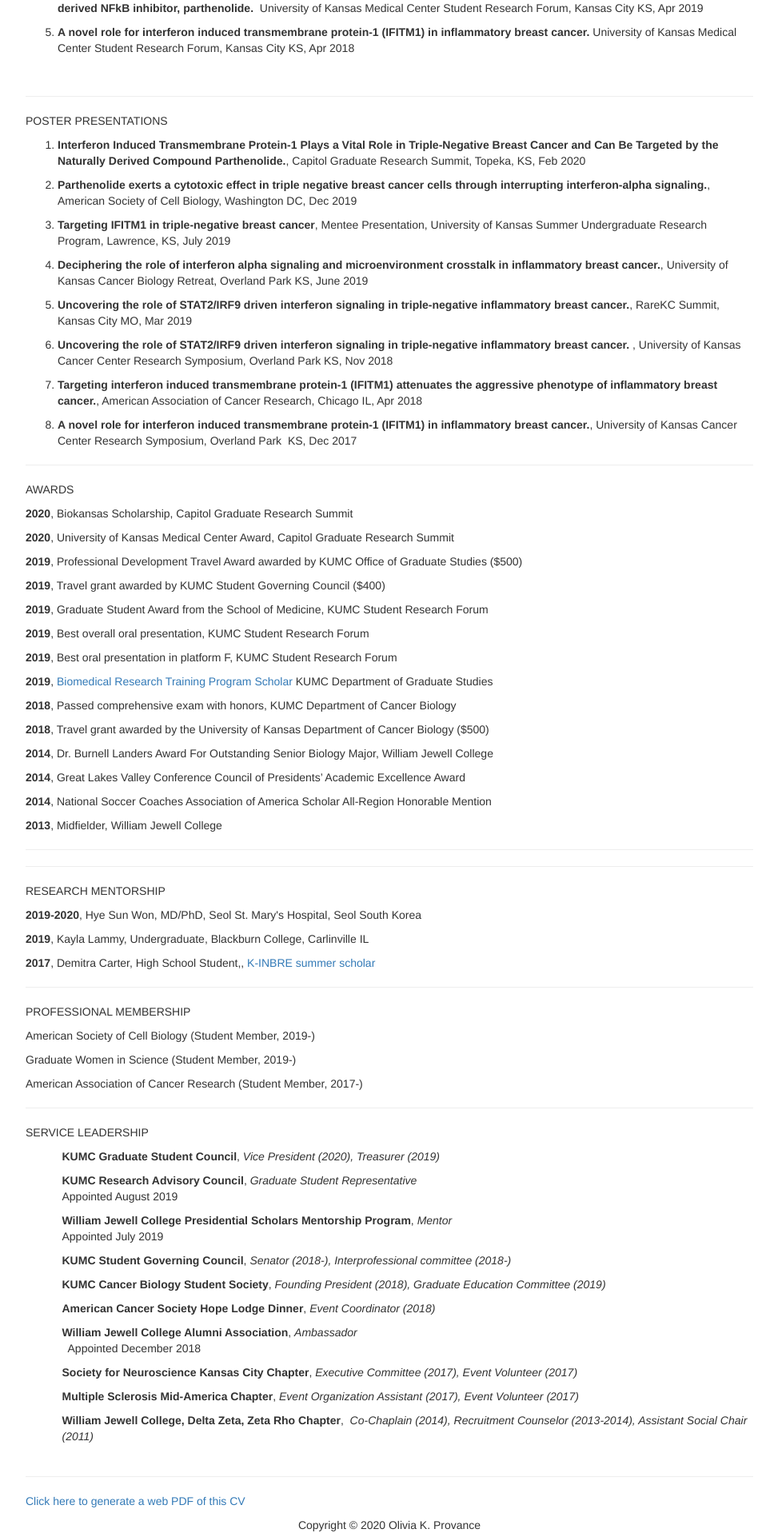
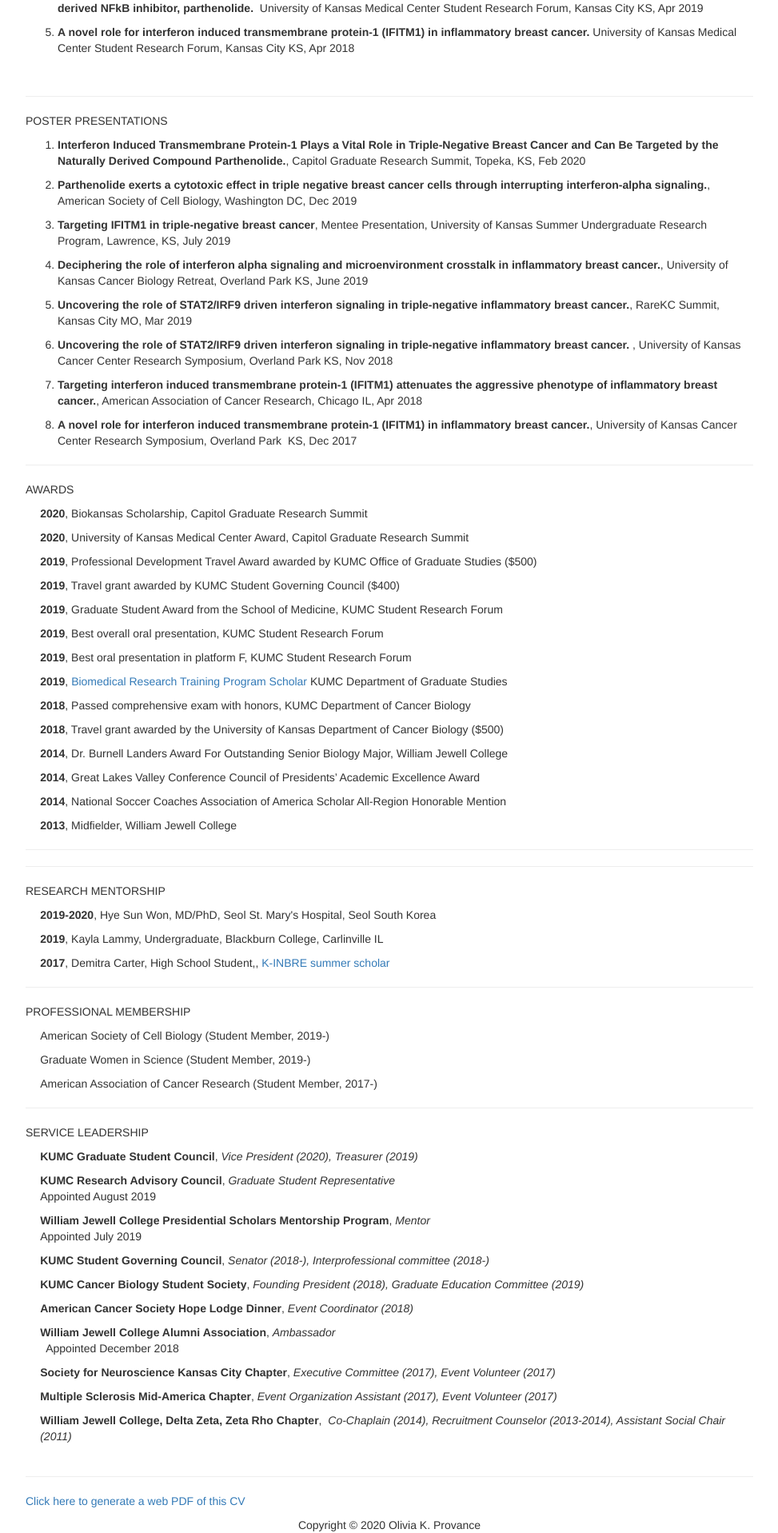
Before and after one commit to livprovance/oliviaprovance.github.io, a Jekyll site: the page CV/index.html, which Jekyll copies as it is, in a window 1280 px wide. Shown: the part 1588-3505 px from the top of the page at 80% size, without its empty margins (153-1126 px from the left). Built offline with Jekyll 4.4.1, drawn with Linux system fonts in a browser that asks for light colours.

Commit message:
Update index.html

```diff
--- a/CV/index.html
+++ b/CV/index.html
@@ -460,49 +460,49 @@ Advisor: <a href="https://bioengr.ku.edu/jessie-huisinga">Jessie Huisinga, PhD</
 </ol>
 <hr />
 <p>AWARDS</p>
-<p><strong>2020</strong>, Biokansas Scholarship, Capitol Graduate Research Summit</p>
-<p><strong>2020</strong>, University of Kansas Medical Center Award, Capitol Graduate Research Summit</p>
-<p><strong>2019</strong>, Professional Development Travel Award awarded by KUMC Office of Graduate Studies ($500)</p>
-<p><strong>2019</strong>, Travel grant awarded by KUMC Student Governing Council ($400)</p>
-<p><strong>2019</strong>, Graduate Student Award from the School of Medicine, KUMC Student Research Forum</p>
-<p><strong>2019</strong>, Best overall oral presentation, KUMC Student Research Forum</p>
-<p><strong>2019</strong>, Best oral presentation in platform F, KUMC Student Research Forum</p>
-<p><strong>2019</strong>, <a href="http://www.kumc.edu/brtp.html">Biomedical Research Training Program Scholar</a> KUMC Department of Graduate Studies </p>
-<p><strong>2018</strong>, Passed comprehensive exam with honors, KUMC Department of Cancer Biology</p>
-<p><strong>2018</strong>, Travel grant awarded by the University of Kansas Department of Cancer Biology ($500)</p>
-<p><strong>2014</strong>, Dr. Burnell Landers Award For Outstanding Senior Biology Major, William Jewell College</p>
-<p><strong>2014</strong>, Great Lakes Valley Conference Council of Presidents’ Academic Excellence Award</p>
-<p><strong>2014</strong>, National Soccer Coaches Association of America Scholar All-Region Honorable Mention</p>
-<p><strong>2013</strong>, Midfielder, William Jewell College</p>
+<p style="margin-left:2%;"><strong>2020</strong>, Biokansas Scholarship, Capitol Graduate Research Summit</p>
+<p style="margin-left:2%;"><strong>2020</strong>, University of Kansas Medical Center Award, Capitol Graduate Research Summit</p>
+<p style="margin-left:2%;"><strong>2019</strong>, Professional Development Travel Award awarded by KUMC Office of Graduate Studies ($500)</p>
+<p style="margin-left:2%;"><strong>2019</strong>, Travel grant awarded by KUMC Student Governing Council ($400)</p>
+<p style="margin-left:2%;"><strong>2019</strong>, Graduate Student Award from the School of Medicine, KUMC Student Research Forum</p>
+<p style="margin-left:2%;"><strong>2019</strong>, Best overall oral presentation, KUMC Student Research Forum</p>
+<p style="margin-left:2%;"><strong>2019</strong>, Best oral presentation in platform F, KUMC Student Research Forum</p>
+<p style="margin-left:2%;"><strong>2019</strong>, <a href="http://www.kumc.edu/brtp.html">Biomedical Research Training Program Scholar</a> KUMC Department of Graduate Studies </p>
+<p style="margin-left:2%;"><strong>2018</strong>, Passed comprehensive exam with honors, KUMC Department of Cancer Biology</p>
+<p style="margin-left:2%;"><strong>2018</strong>, Travel grant awarded by the University of Kansas Department of Cancer Biology ($500)</p>
+<p style="margin-left:2%;"><strong>2014</strong>, Dr. Burnell Landers Award For Outstanding Senior Biology Major, William Jewell College</p>
+<p style="margin-left:2%;"><strong>2014</strong>, Great Lakes Valley Conference Council of Presidents’ Academic Excellence Award</p>
+<p style="margin-left:2%;"><strong>2014</strong>, National Soccer Coaches Association of America Scholar All-Region Honorable Mention</p>
+<p style="margin-left:2%;"><strong>2013</strong>, Midfielder, William Jewell College</p>
 <hr />
 </ol>
 <hr />
 <p>RESEARCH MENTORSHIP</p>
-<p><strong>2019-2020</strong>, Hye Sun Won, MD/PhD, Seol St. Mary's Hospital, Seol South Korea </p>
-<p><strong>2019</strong>, Kayla Lammy, Undergraduate, Blackburn College, Carlinville IL</p>
-<p><strong>2017</strong>, Demitra Carter, High School Student,, <a href="https://www.k-inbre.org"> K-INBRE summer scholar </a></p>
+<p style="margin-left:2%;"><strong>2019-2020</strong>, Hye Sun Won, MD/PhD, Seol St. Mary's Hospital, Seol South Korea </p>
+<p style="margin-left:2%;"><strong>2019</strong>, Kayla Lammy, Undergraduate, Blackburn College, Carlinville IL</p>
+<p style="margin-left:2%;"><strong>2017</strong>, Demitra Carter, High School Student,, <a href="https://www.k-inbre.org"> K-INBRE summer scholar </a></p>
 
 <hr />
 <p>PROFESSIONAL MEMBERSHIP</p>
-<p>American Society of Cell Biology (Student Member, 2019-)</p>
-<p>Graduate Women in Science (Student Member, 2019-)</p>
-<p>American Association of Cancer Research (Student Member, 2017-)</p>
+<p style="margin-left:2%;">American Society of Cell Biology (Student Member, 2019-)</p>
+<p style="margin-left:2%;">Graduate Women in Science (Student Member, 2019-)</p>
+<p style="margin-left:2%;">American Association of Cancer Research (Student Member, 2017-)</p>
 <hr />
 
 <p>SERVICE LEADERSHIP</p>
-<p style="margin-left:5%;"><strong>KUMC Graduate Student Council</strong>, <em> Vice President (2020), Treasurer (2019)</em></p>
-<p style="margin-left:5%;"><strong>KUMC Research Advisory Council</strong>, <em> Graduate Student Representative</em><br />
+<p style="margin-left:2%;"><strong>KUMC Graduate Student Council</strong>, <em> Vice President (2020), Treasurer (2019)</em></p>
+<p style="margin-left:2%;"><strong>KUMC Research Advisory Council</strong>, <em> Graduate Student Representative</em><br />
 Appointed August 2019</p>
-<p style="margin-left:5%;"><strong>William Jewell College Presidential Scholars Mentorship Program</strong>, <em>Mentor</em><br />
+<p style="margin-left:2%;"><strong>William Jewell College Presidential Scholars Mentorship Program</strong>, <em>Mentor</em><br />
 Appointed July 2019</p>
-<p style="margin-left:5%;"><strong>KUMC Student Governing Council</strong>, <em>Senator (2018-), Interprofessional committee (2018-)</em></p>
-<p style="margin-left:5%;"><strong>KUMC Cancer Biology Student Society</strong>, <em>Founding President (2018), Graduate Education Committee (2019)</em></p>
-<p style="margin-left:5%;"><strong>American Cancer Society Hope Lodge Dinner</strong>, <em>Event Coordinator (2018)</em></p>
-<p style="margin-left:5%;"><strong>William Jewell College Alumni Association</strong>, <em>Ambassador</em><br />
+<p style="margin-left:2%;"><strong>KUMC Student Governing Council</strong>, <em>Senator (2018-), Interprofessional committee (2018-)</em></p>
+<p style="margin-left:2%;"><strong>KUMC Cancer Biology Student Society</strong>, <em>Founding President (2018), Graduate Education Committee (2019)</em></p>
+<p style="margin-left:2%;"><strong>American Cancer Society Hope Lodge Dinner</strong>, <em>Event Coordinator (2018)</em></p>
+<p style="margin-left:2%;"><strong>William Jewell College Alumni Association</strong>, <em>Ambassador</em><br />
 Appointed December 2018</p>
-<p style="margin-left:5%;"><strong>Society for Neuroscience Kansas City Chapter</strong>, <em>Executive Committee (2017), Event Volunteer (2017)</em></p>
-<p style="margin-left:5%;"><strong>Multiple Sclerosis Mid-America Chapter</strong>, <em>Event Organization Assistant (2017), Event Volunteer (2017)</em></p>
-<p style="margin-left:5%;"><strong>William Jewell College, Delta Zeta, Zeta Rho Chapter</strong>, <em> Co-Chaplain (2014), Recruitment Counselor (2013-2014), Assistant Social Chair (2011)</em><br />
+<p style="margin-left:2%;"><strong>Society for Neuroscience Kansas City Chapter</strong>, <em>Executive Committee (2017), Event Volunteer (2017)</em></p>
+<p style="margin-left:2%;"><strong>Multiple Sclerosis Mid-America Chapter</strong>, <em>Event Organization Assistant (2017), Event Volunteer (2017)</em></p>
+<p style="margin-left:2%;"><strong>William Jewell College, Delta Zeta, Zeta Rho Chapter</strong>, <em> Co-Chaplain (2014), Recruitment Counselor (2013-2014), Assistant Social Chair (2011)</em><br />
 
 <hr />
 <p><a href="https://jeremyprovance.github.io/cv/index.pdf">Click here to generate a web PDF of this CV</a></p>
```
